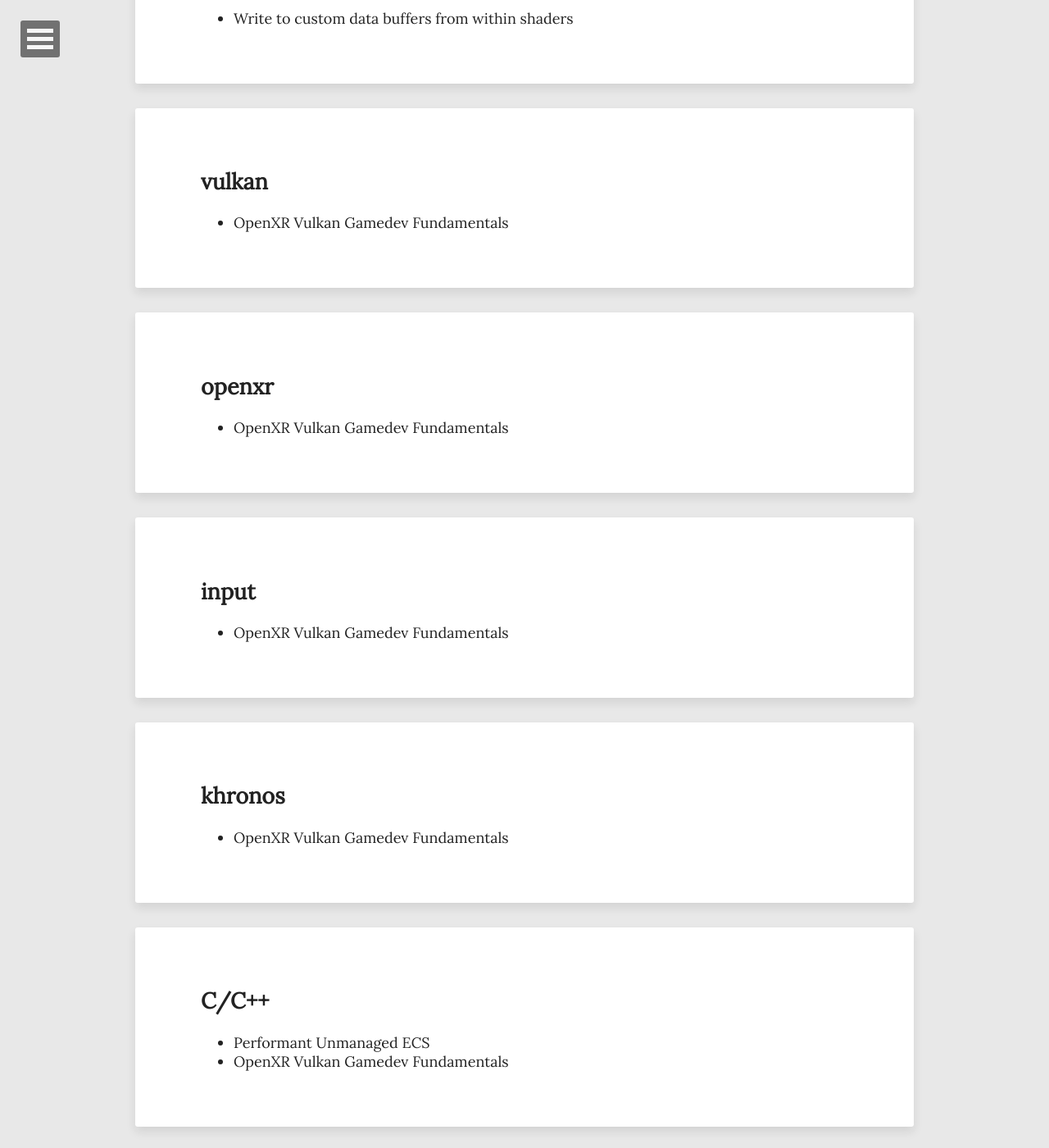
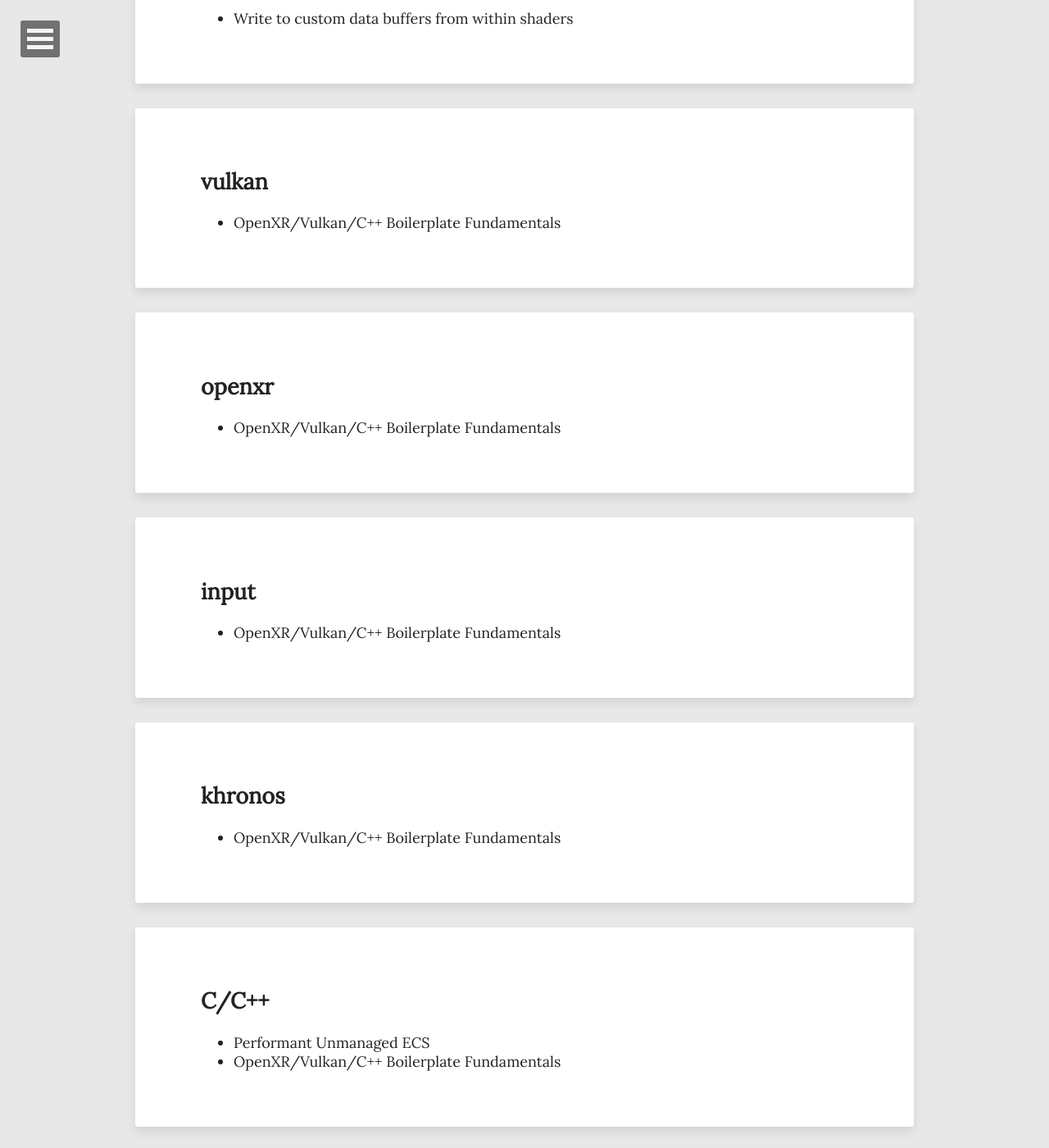
Before and after one commit to tdbe/tdbe.github.io, a Jekyll site: the page built from tags.html, in a window 1280 px wide and 1400 px high, scrolled down 7039 px. Shown: the whole window at 82% size. Built offline with Jekyll 4.4.1, drawn with Linux system fonts in a browser that asks for light colours; nearby versions of some CDN libraries; some of the changed text lies outside the part shown.

```diff
--- a/_posts/2023-02-24-openxr-vulkan-gamedev-fundamentals.markdown
+++ b/_posts/2023-02-24-openxr-vulkan-c++-boilerplate-fundamentals.markdown
@@ -1,7 +1,7 @@
 ---
 published: true
 layout: post
-title: OpenXR Vulkan Gamedev Fundamentals
+title: OpenXR/Vulkan/C++ Boilerplate Fundamentals
 description: "OpenXR/Vulkan/C++ boilerplating single-pass Rendering, Input, and Gameplay fundamentals."
 modified: 2023-02-24
 tags: [vulkan, openxr, input, gamedev, khronos, C/C++, graphics programming, graphics pipeline, shader, geometry]
```
Also changed, not shown: index.html (+25 -0 lines).
